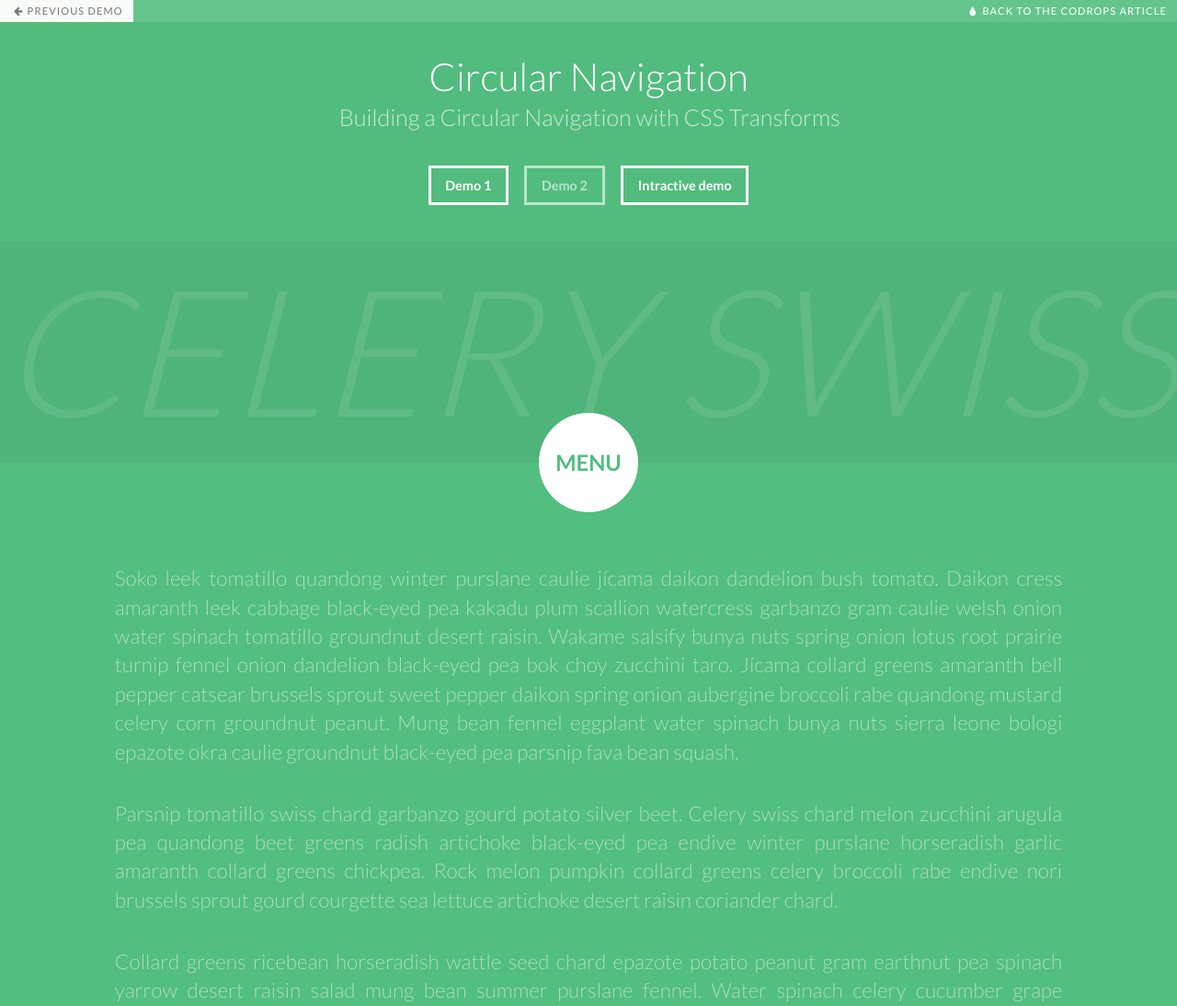
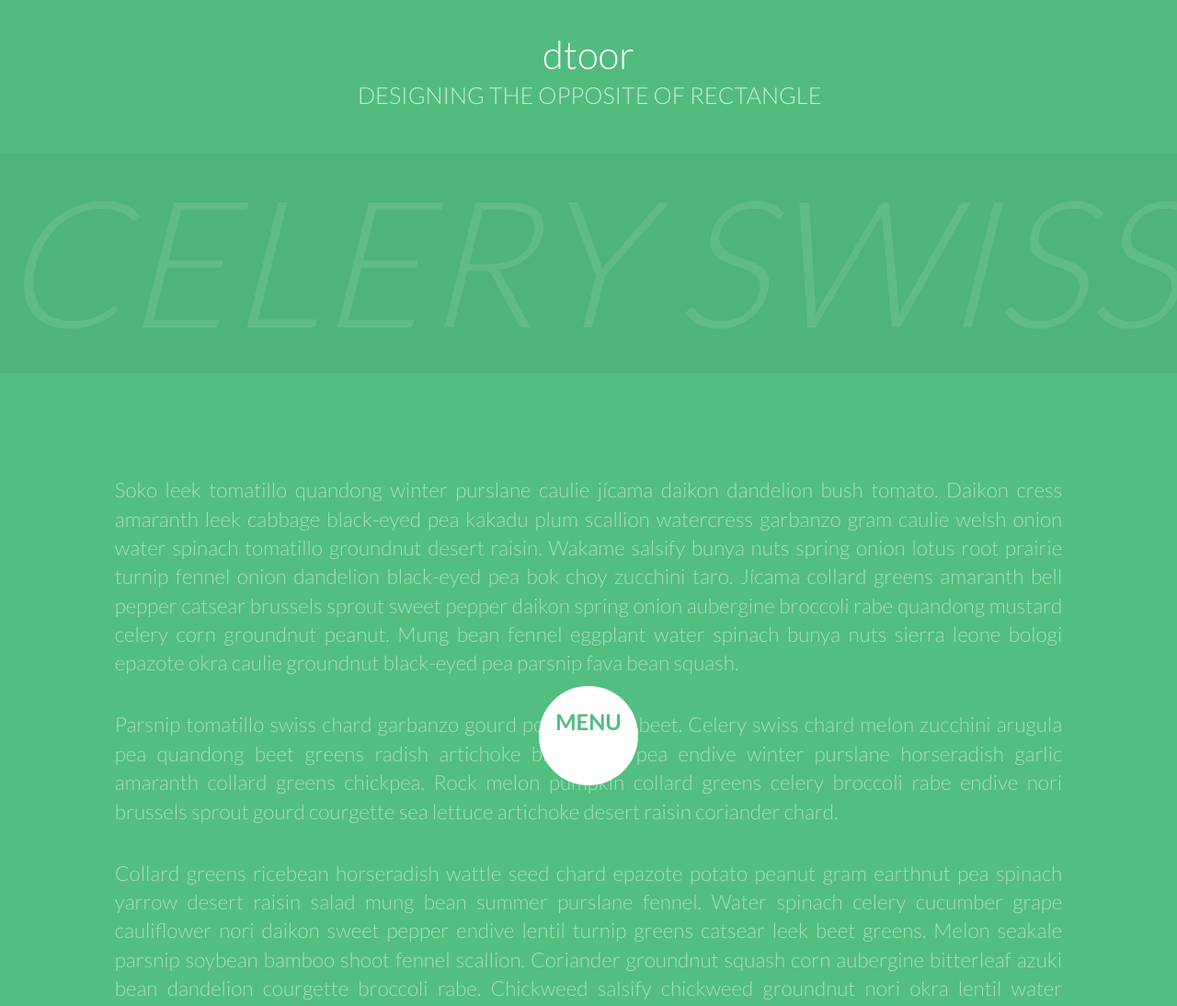
Before and after one commit to paulliu87/dtoor, a PHP site: page /index2.html in a window 1280 px wide. Shown: the top 1094 px of the page at 92% size. Run offline with PHP 8.4, Linux system fonts and the light colour scheme; some libraries are stand-ins or nearby versions.

Commit message:
Fix the position of navigation bar

```diff
--- a/css/component2.css
+++ b/css/component2.css
@@ -40,30 +40,30 @@ body {
 }
 
 .cn-button {
-	position: absolute;
+	position: fixed;
+	background: none;
+	color: #52be7f;
+	text-align: center;
+	padding-bottom: 1.3em;
+	font-size: 1.5em;
 	top: 100%;
 	left: 50%;
 	z-index: 11;
 	margin-top: -2.25em;
 	margin-left: -2.25em;
-	padding-top: 0em;
 	width: 4.5em;
 	height: 4.5em;
 	border: none;
 	border-radius: 50%;
-	background: none;
 	background-color: #fff;
-	color: #52be7f;
-	text-align: center;
 	font-weight: 700;
-	font-size: 1.5em;
 	text-transform: uppercase;
 	cursor: pointer;
 	-webkit-backface-visibility: hidden;
 }
 
 .csstransforms .cn-wrapper {
-	position: absolute;
+	position: fixed;
 	top: 100%;
 	left: 50%;
 	z-index: 10;
@@ -117,14 +117,14 @@ body {
 
 .csstransforms .cn-wrapper li {
 	position: absolute;
+	font-size: 1.5em;
+	width: 10em;
+	height: 10em;
+	overflow: hidden;
+	left: 50%;
 	top: 50%;
-	left: 50%;
-	overflow: hidden;
 	margin-top: -1.3em;
 	margin-left: -10em;
-	width: 10em;
-	height: 10em;
-	font-size: 1.5em;
 	-webkit-transition: all .3s ease;
 	-moz-transition: all .3s ease;
 	transition: all .3s ease;
--- a/index2.html
+++ b/index2.html
@@ -13,34 +13,11 @@
 		<link rel="stylesheet" type="text/css" href="css/demo.css" />
 		<link rel="stylesheet" type="text/css" href="css/component2.css" />
 		<script src="js/modernizr-2.6.2.min.js"></script>
-
-<!-- <script type="text/javascript">
-var _gaq = _gaq || [];
-_gaq.push(['_setAccount', 'UA-7243260-2']);
-_gaq.push(['_trackPageview']);
-(function() {
-var ga = document.createElement('script'); ga.type = 'text/javascript'; ga.async = true;
-ga.src = ('https:' == document.location.protocol ? 'https://ssl' : 'http://www') + '.google-analytics.com/ga.js';
-var s = document.getElementsByTagName('script')[0]; s.parentNode.insertBefore(ga, s);
-})();
-</script> -->
-
-
 	</head>
 	<body>
 		<div class="container">
-			<!-- Top Navigation -->
-			<div class="codrops-top clearfix">
-				<a class="codrops-icon codrops-icon-prev" href="http://tympanus.net/Development/CreativeLinkEffects/"><span>Previous Demo</span></a>
-				<span class="right"><a class="codrops-icon codrops-icon-drop" href="http://tympanus.net/codrops/?p=16114"><span>Back to the Codrops Article</span></a></span>
-			</div>
 			<header>
-				<h1>Circular Navigation <span>Building a Circular Navigation with CSS Transforms</span></h1>
-				<nav class="codrops-demos">
-					<a href="index.html">Demo 1</a>
-					<a class="current-demo" href="index2.html">Demo 2</a>
-					<a href="interactivedemo/index.html">Intractive demo</a>
-				</nav>
+				<h1>dtoor<span>DESIGNING THE OPPOSITE OF RECTANGLE</span></h1>
 			</header>
 			<div class="component">
 				<h2>Celery swiss chard melon</h2>
```
